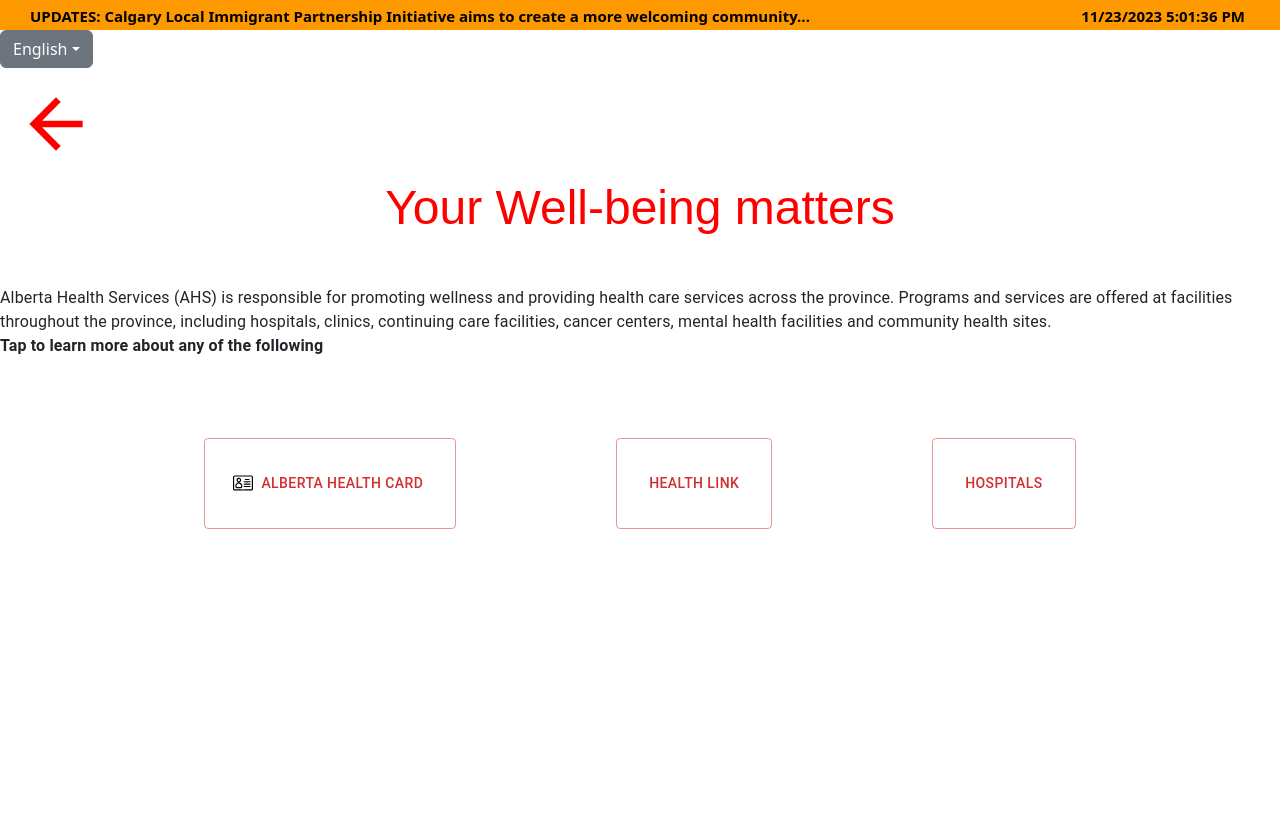
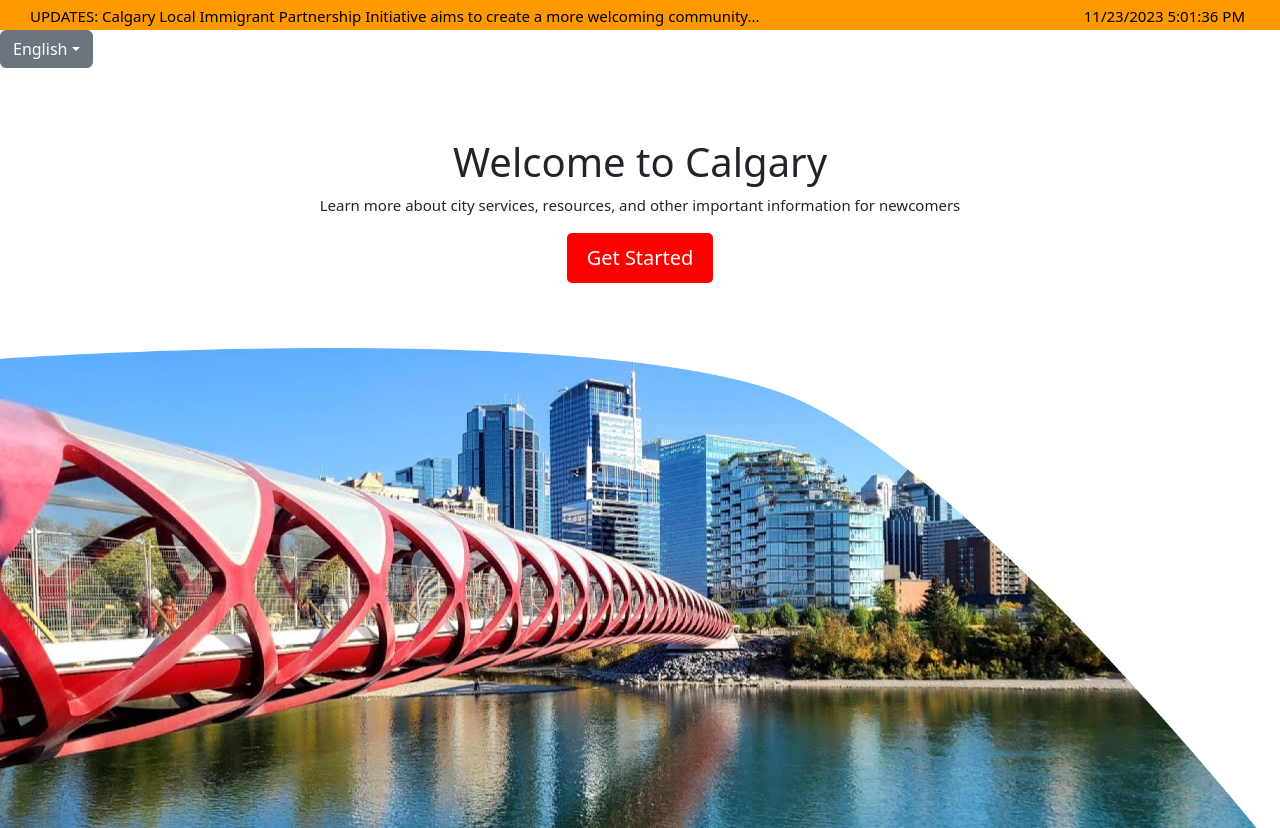
Before and after one commit to girimer/new_immigrant_kiosk, a React (Vite) app: page / in a window 1280 px wide. Before the commit the page ends 800 px from the top, so only its background shows below. Built offline with nearby package versions, Linux system fonts and the light colour scheme.

Commit message:
routes add for language screen

```diff
--- a/package.json
+++ b/package.json
@@ -20,7 +20,7 @@
     "react": "^18.2.0",
     "react-dom": "^18.2.0",
     "react-flagkit": "^2.0.4",
-    "react-router-dom": "^6.19.0",
+    "react-router-dom": "^6.20.0",
     "sort-by": "^1.2.0"
   },
   "devDependencies": {
--- a/src/App.tsx
+++ b/src/App.tsx
@@ -1,16 +1,16 @@
-import LanguageDropdown from "./components/LanguageDropdown";
-import Banner from "./components/Banner";
+import { BrowserRouter, Routes, Route } from "react-router-dom";
 import WelcomeMessage from "./WelcomePage";
-import MedicalScreen from "./pages/MedicalScreen"
+import MedicalScreen from "./pages/MedicalScreen";
+import LanguageScreen from "./pages/LanguageSelection";
 
 function App() {
   return (
-    <div>
-      <Banner />
-      <LanguageDropdown />
-      {/* <WelcomeMessage /> */}
-      <MedicalScreen/>
-    </div>
+    <BrowserRouter>
+      <Routes>
+        <Route path="/" element={<WelcomeMessage />} />
+        <Route path="LanguageScreen/" element={<LanguageScreen />} />
+      </Routes>
+    </BrowserRouter>
   );
 }
 
--- a/src/WelcomePage.tsx
+++ b/src/WelcomePage.tsx
@@ -1,9 +1,16 @@
 import "./WelcomePage.css";
-import React, { MouseEvent } from 'react';
+import React, { MouseEvent } from "react";
 import "./pages/LanguageSelection";
+import LanguageDropdown from "./components/LanguageDropdown";
+import Banner from "./components/Banner";
+import { Link } from "react-router-dom";
+
 const WelcomeMessage = () => {
   return (
     <>
+      <div>
+        <Banner />
+        <LanguageDropdown />
         <div className="welcome-message">
           <div className="welcome-message-content">
             <h1>Welcome to Calgary</h1>
@@ -11,10 +18,13 @@
               Learn more about city services, resources, and other important
               information for newcomers{" "}
             </p>
+            <Link to="LanguageScreen/">
               <button className="get-started-button">Get Started</button>
+            </Link>
           </div>
         </div>
         <div className="welcome-image"></div>
+      </div>
     </>
   );
 };
```
Also changed, not shown: 1 other file (tests, documents, lock files or other folders). Lines whose indentation alone changed are shown as unchanged.
